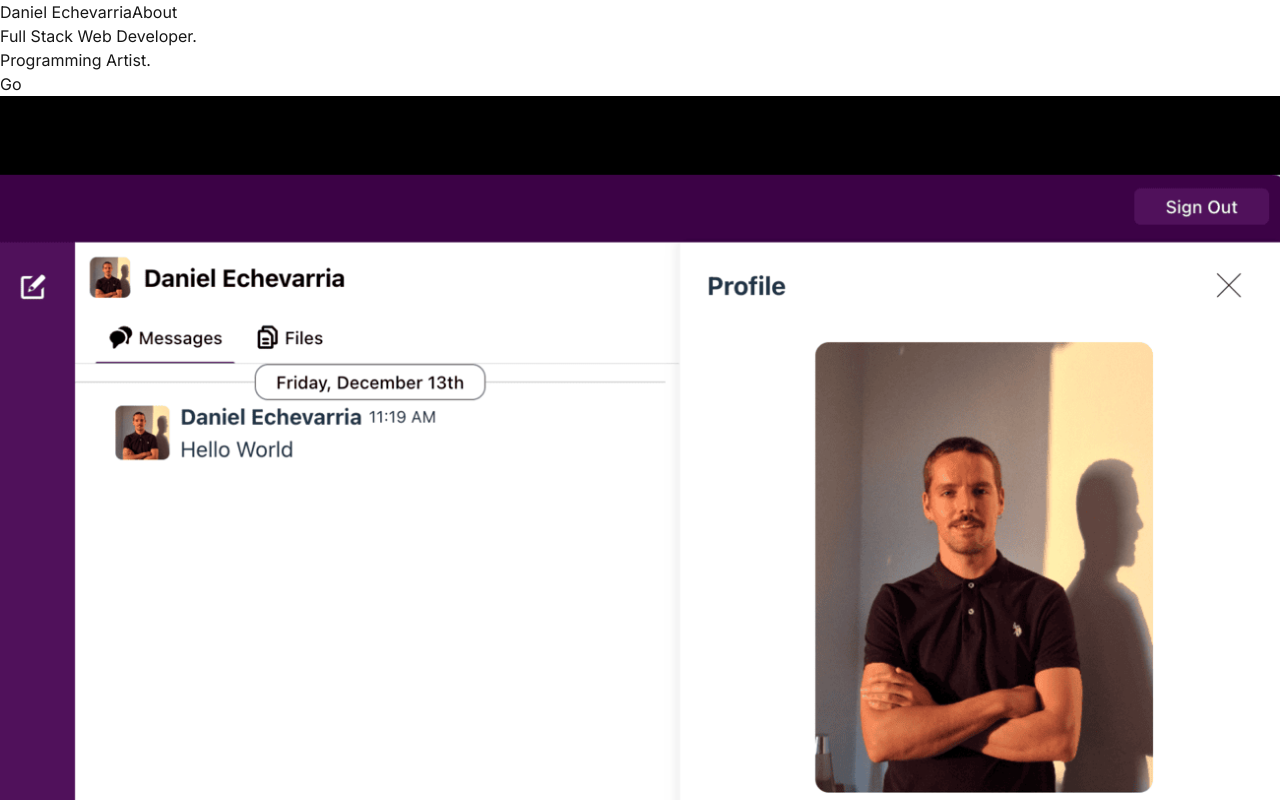
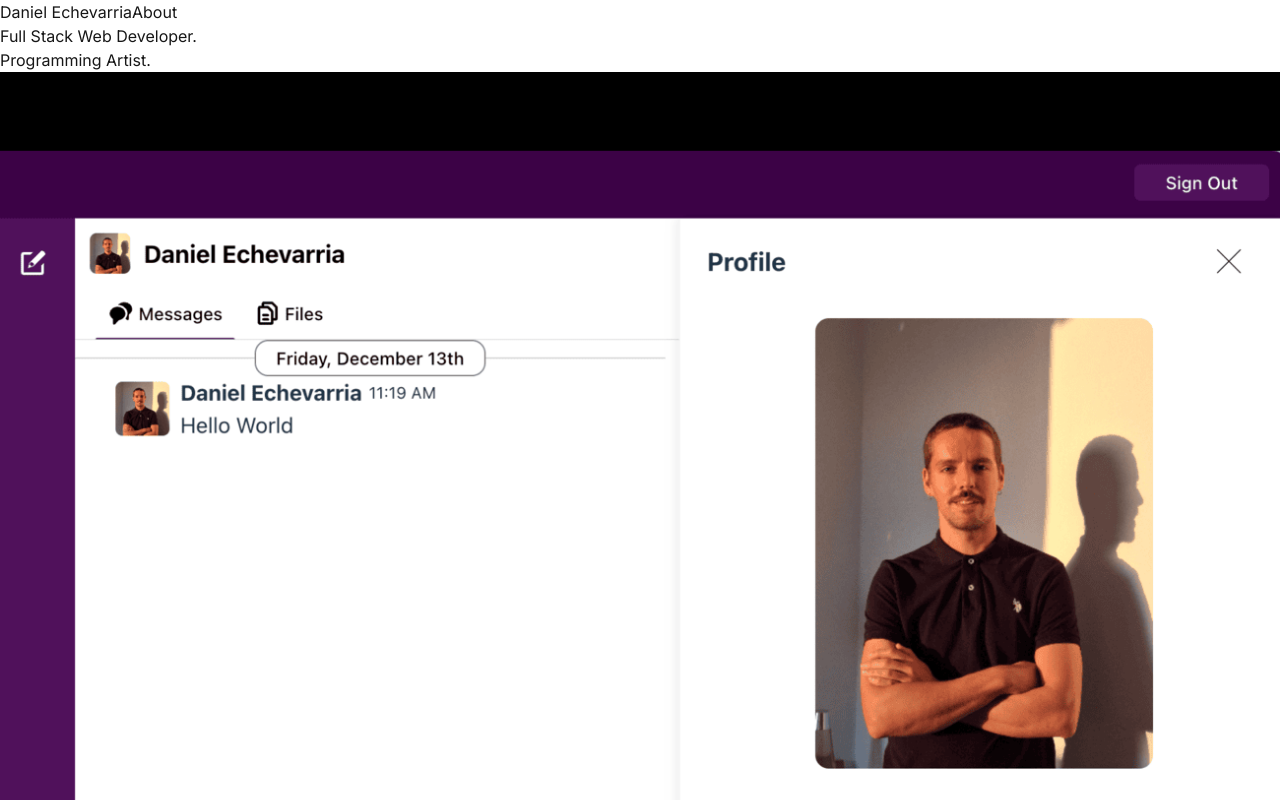
Before and after one commit to daniel-echevarria/portfolio, a Next.js app: page / in a window 1280 px wide. Shown: the top 800 px of the page. Built offline with nearby package versions, Linux system fonts and the light colour scheme.

Commit message:
Transform live links into client-links

```diff
--- a/src/app/ui/Card.tsx
+++ b/src/app/ui/Card.tsx
@@ -19,14 +19,9 @@ type CardProps = {
 const Card: React.FC<CardProps> = ({ image, page, title, live, subtitle }) => {
   return (
     <div className="focus:shadow-outline focus:outline-none flex flex-col items-center justify-center rounded-3xl relative ">
-      <Link href={`projects/${page}`}>
-        <button>Go</button>
-      </Link>
-      <a
-        href={`${live}`}
+      <Link
+        href={`projects/${page}`}
         className="border transition-transform lg:hover:scale-90 overflow-hidden duration-500 rounded-3xl"
-        target="_blank"
-        rel="noopener noreferrer"
       >
         <Image
           className="md:p-10 bg-black transition-transform lg:hover:scale-125 hover:cursor-pointer  duration-500 object-center object-cover border rounded-3xl"
@@ -35,7 +30,7 @@ const Card: React.FC<CardProps> = ({ image, page, title, live, subtitle }) => {
           width={image.width}
           height={image.height}
         />
-      </a>
+      </Link>
       <p className="font-semibold text-xl mt-3 md:mt-8">{title}</p>
       <p>{subtitle}</p>
     </div>
```
